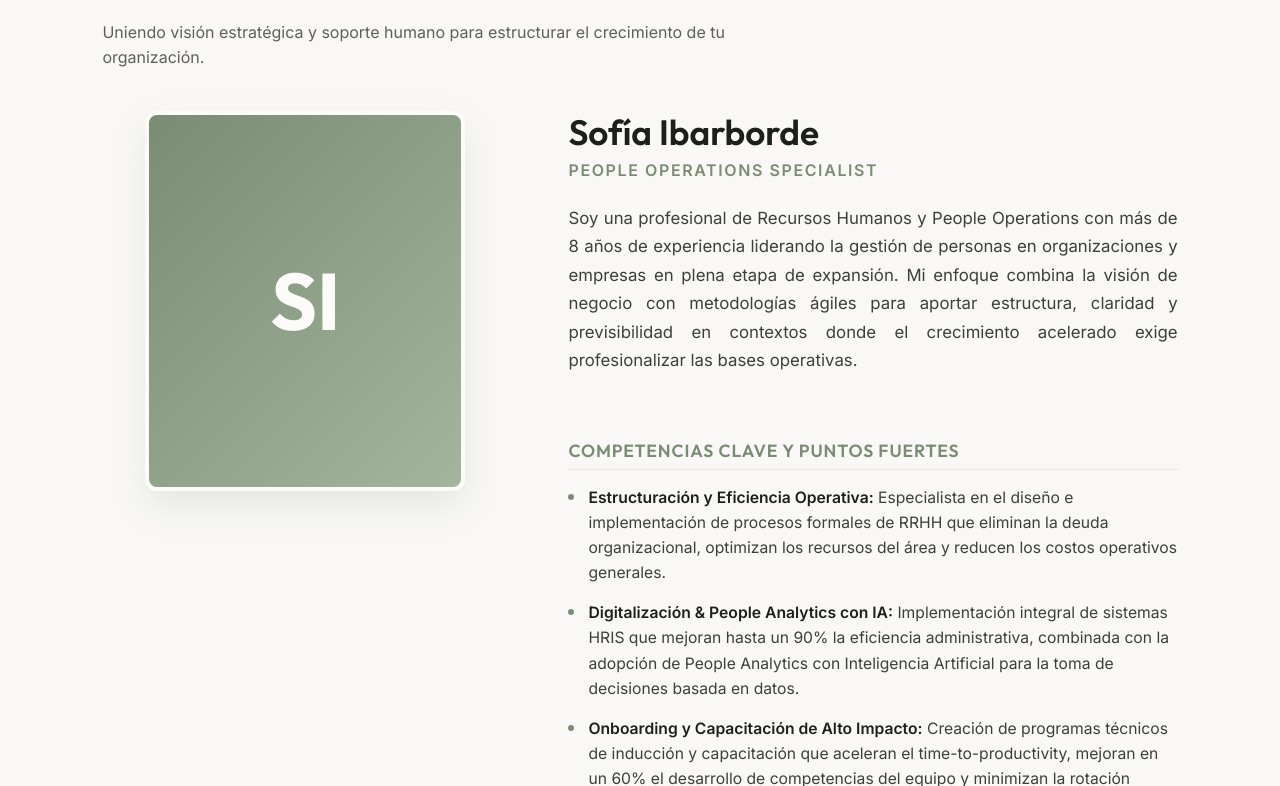
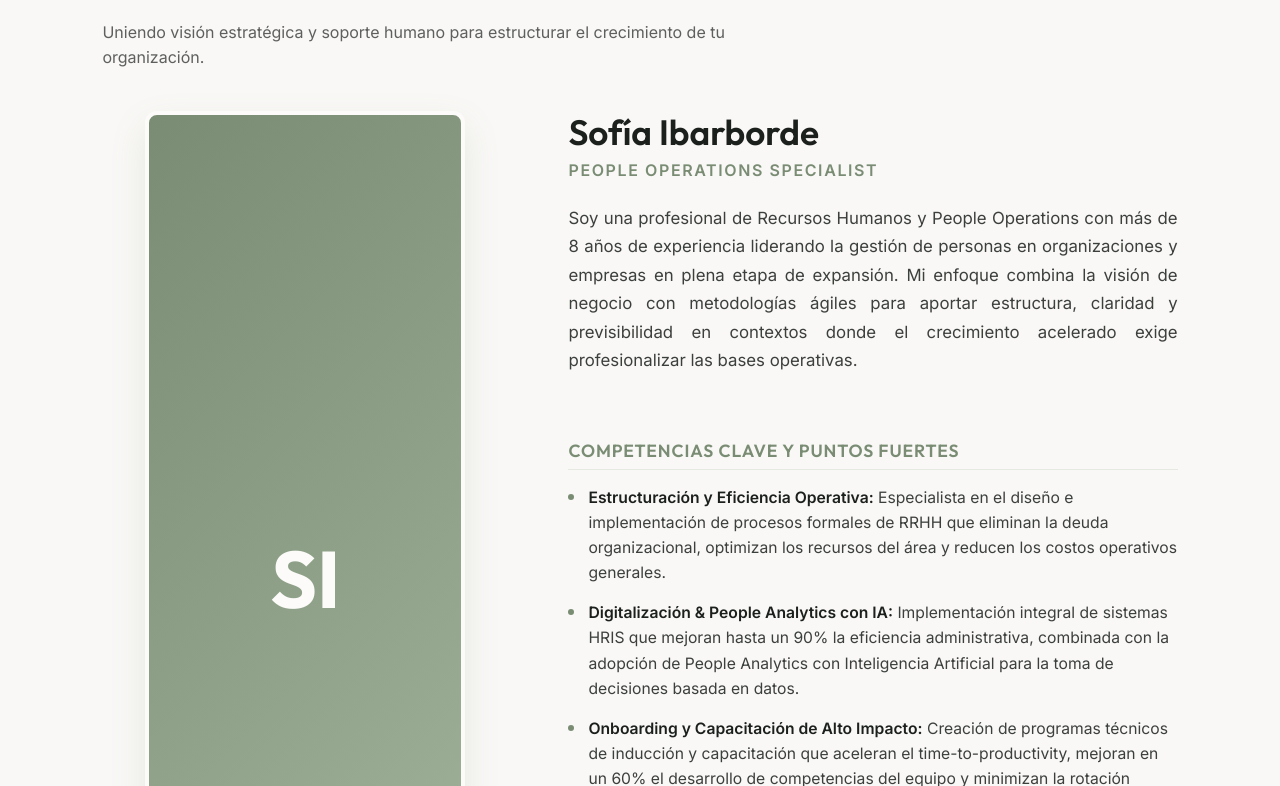
Before and after one commit to DrSaturno/nodohuma, a React (Vite) app: page / in a window 1280 px wide. Shown: the part 2014-2800 px from the top of the page. Built offline with nearby package versions, Linux system fonts and the light colour scheme.

Commit message:
style: stretch avatar container height to match text column in QuienesSomos

```diff
--- a/src/index.css
+++ b/src/index.css
@@ -1341,20 +1341,22 @@ textarea.form-control {
   display: grid;
   grid-template-columns: 0.8fr 1.2fr;
   gap: 60px;
-  align-items: flex-start;
+  align-items: stretch;
   margin-top: 40px;
 }
 
 .quienes-somos-left {
   display: flex;
   justify-content: center;
-  align-items: flex-start;
+  align-items: stretch;
+  width: 100%;
 }
 
 .avatar-image-container {
   width: 100%;
   max-width: 320px;
-  height: 380px;
+  height: 100%;
+  min-height: 400px;
   border-radius: 12px;
   background: linear-gradient(135deg, var(--color-sage) 0%, var(--color-soft-sage) 100%);
   display: flex;
```
